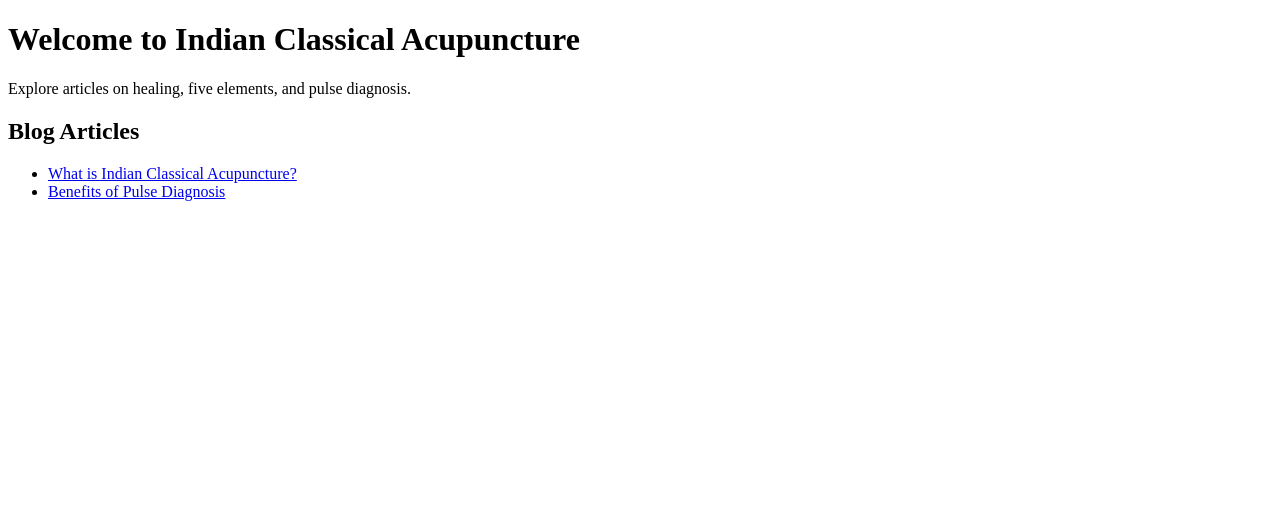
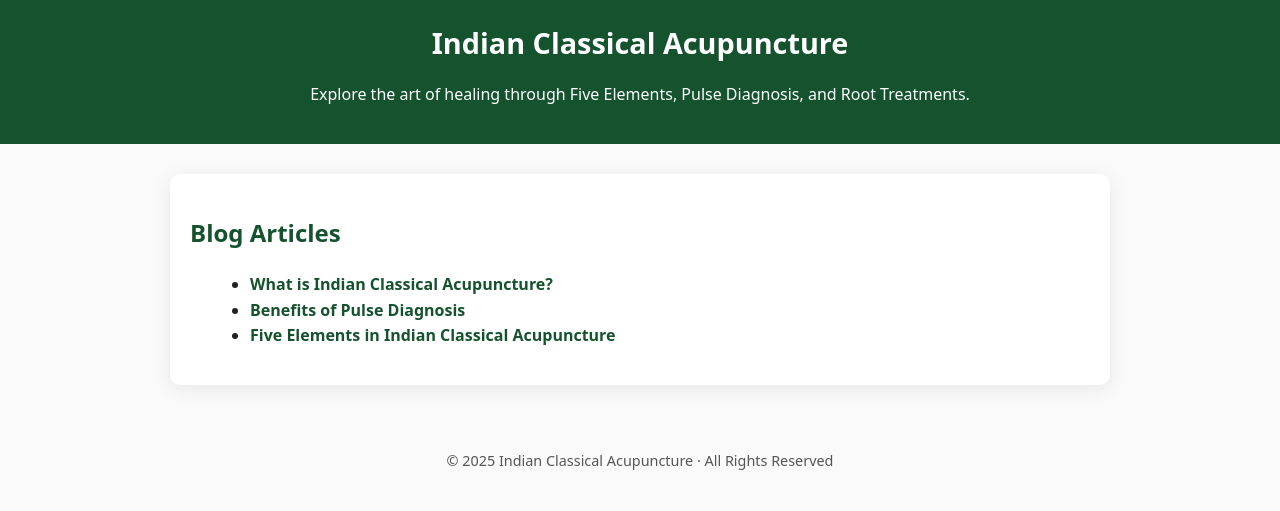
Before and after one commit to abeyemathews1/indianclassicalacupuncture.in, a plain HTML site: page index.html in a window 1280 px wide. Drawn offline with Linux system fonts and the light colour scheme.

Commit message:
Update index.html

```diff
--- a/index.html
+++ b/index.html
@@ -2,16 +2,37 @@
 <html lang="en">
 <head>
   <meta charset="UTF-8">
+  <meta name="viewport" content="width=device-width, initial-scale=1.0">
   <title>Indian Classical Acupuncture</title>
+  <style>
+    body {font-family: system-ui, sans-serif; line-height: 1.6; margin: 0; background: #fafafa; color: #222;}
+    header {background: #14532d; color: #fff; padding: 20px; text-align: center;}
+    h1 {margin: 0; font-size: 1.8rem;}
+    main {max-width: 900px; margin: 30px auto; padding: 20px; background: #fff; border-radius: 10px; box-shadow: 0 4px 20px rgba(0,0,0,0.08);}
+    h2 {color: #14532d; margin-top: 20px;}
+    ul {margin-left: 20px;}
+    a {color: #14532d; text-decoration: none; font-weight: 600;}
+    a:hover {text-decoration: underline;}
+    footer {text-align: center; padding: 20px; font-size: 0.9rem; color: #555;}
+  </style>
 </head>
 <body>
-  <h1>Welcome to Indian Classical Acupuncture</h1>
-  <p>Explore articles on healing, five elements, and pulse diagnosis.</p>
+  <header>
+    <h1>Indian Classical Acupuncture</h1>
+    <p>Explore the art of healing through Five Elements, Pulse Diagnosis, and Root Treatments.</p>
+  </header>
 
-  <h2>Blog Articles</h2>
-  <ul>
-    <li><a href="articles/what-is-indian-classical-acupuncture.html">What is Indian Classical Acupuncture?</a></li>
-    <li><a href="articles/benefits-of-pulse-diagnosis.html">Benefits of Pulse Diagnosis</a></li>
-  </ul>
+  <main>
+    <h2>Blog Articles</h2>
+    <ul>
+      <li><a href="articles/what-is-indian-classical-acupuncture.html">What is Indian Classical Acupuncture?</a></li>
+      <li><a href="articles/benefits-of-pulse-diagnosis.html">Benefits of Pulse Diagnosis</a></li>
+      <li><a href="articles/five-elements-in-ica.html">Five Elements in Indian Classical Acupuncture</a></li>
+    </ul>
+  </main>
+
+  <footer>
+    <p>&copy; 2025 Indian Classical Acupuncture · All Rights Reserved</p>
+  </footer>
 </body>
 </html>
```
